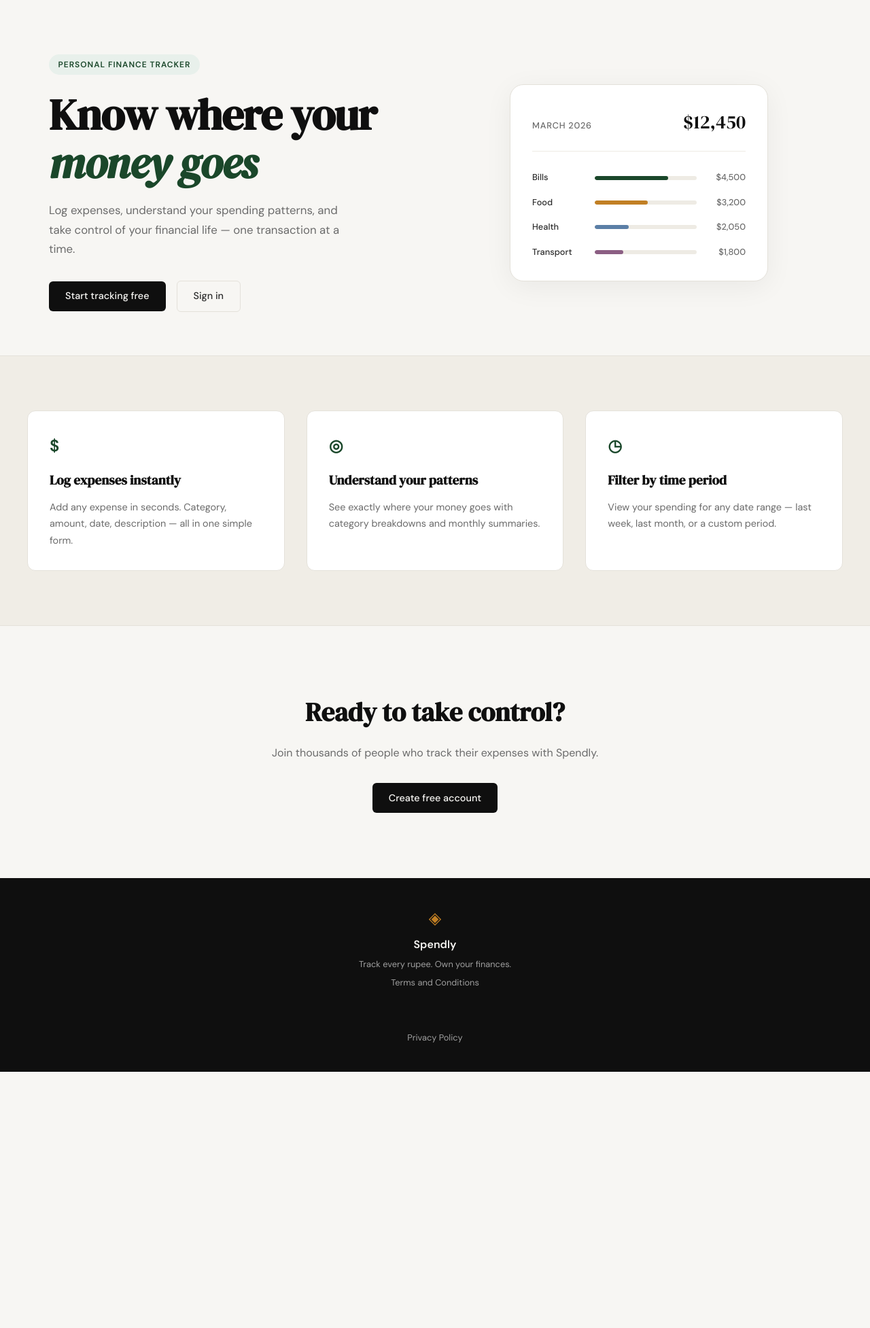
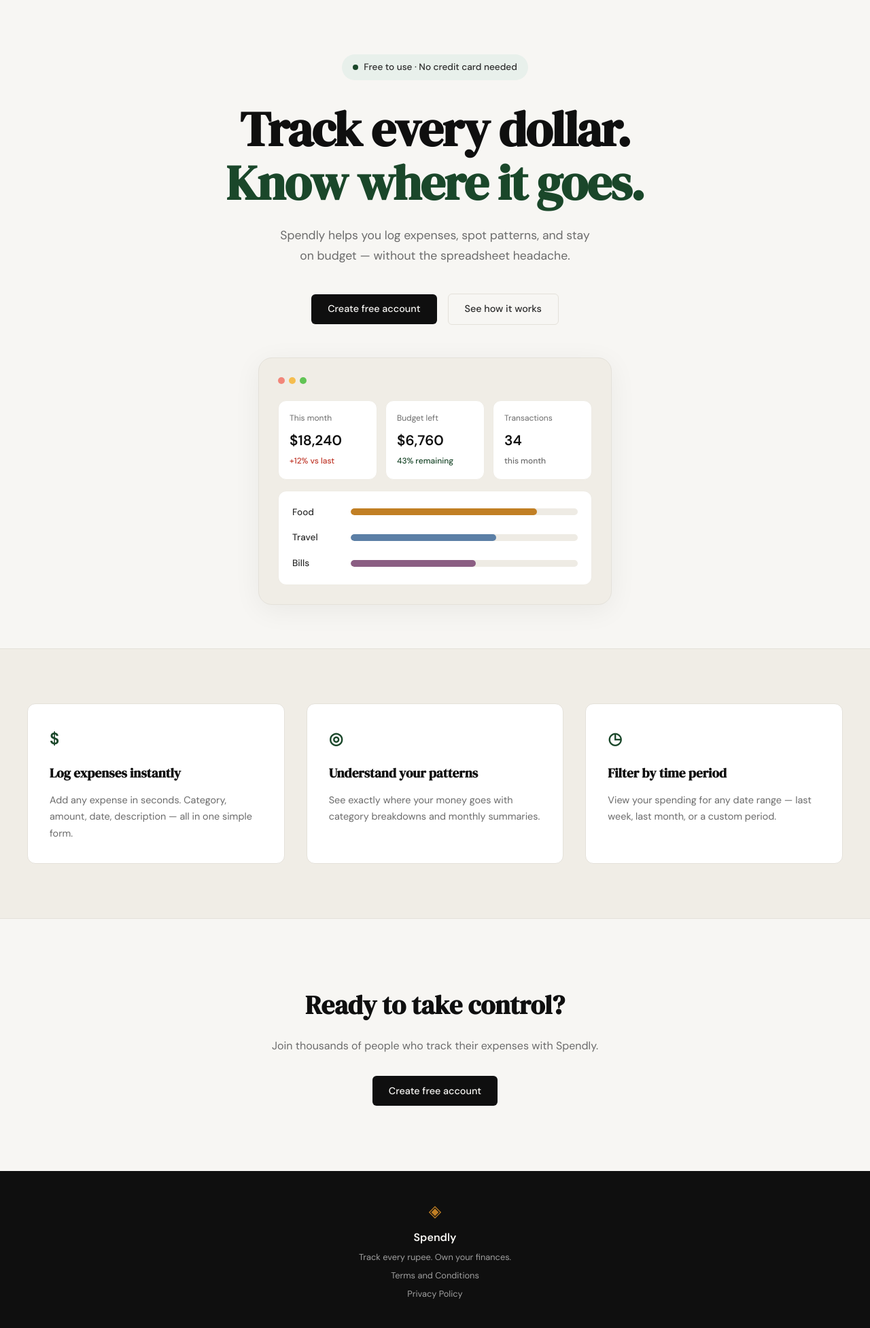
Before and after one commit to ndangol13627/expense_tracker, a Flask app: page / in a window 1280 px wide. Shown: the part 61-2015 px from the top of the page at 68% size. Before the commit the page ends 1638 px from the top, so only its background shows below. Run offline with Flask 3, Linux system fonts and the light colour scheme.

Commit message:
landing: redesign hero section to match mockup
Also tightens the footer link spacing, which used a leftover
horizontal gap value after switching to a column layout.

```diff
--- a/static/css/style.css
+++ b/static/css/style.css
@@ -125,53 +125,69 @@ a { color: inherit; text-decoration: none; }
 
 .hero {
     padding: 5rem 2rem 4rem;
-    display: grid;
-    grid-template-columns: 1fr 1fr;
-    gap: 4rem;
+    display: flex;
+    flex-direction: column;
     align-items: center;
     max-width: var(--max-width);
     margin: 0 auto;
 }
 
+.hero-inner {
+    display: flex;
+    flex-direction: column;
+    align-items: center;
+    text-align: center;
+    max-width: 640px;
+    margin-bottom: 3rem;
+}
+
 .hero-badge {
-    display: inline-block;
+    display: inline-flex;
+    align-items: center;
+    gap: 0.5rem;
     background: var(--accent-light);
-    color: var(--accent);
-    font-size: 0.75rem;
-    font-weight: 600;
-    letter-spacing: 0.08em;
-    text-transform: uppercase;
-    padding: 0.35rem 0.85rem;
+    color: var(--ink-soft);
+    font-size: 0.85rem;
+    font-weight: 500;
+    padding: 0.5rem 1rem;
     border-radius: 999px;
-    margin-bottom: 1.5rem;
+    margin-bottom: 2rem;
+}
+
+.hero-badge-dot {
+    width: 8px;
+    height: 8px;
+    border-radius: 50%;
+    background: var(--accent);
+    flex-shrink: 0;
 }
 
 .hero-title {
     font-family: var(--font-display);
-    font-size: clamp(2.5rem, 5vw, 4rem);
+    font-size: clamp(2.75rem, 6vw, 4.5rem);
     line-height: 1.1;
     letter-spacing: -0.02em;
     color: var(--ink);
-    margin-bottom: 1.25rem;
+    margin-bottom: 1.5rem;
 }
 
-.hero-title em {
-    font-style: italic;
+.hero-title-accent {
     color: var(--accent);
 }
 
 .hero-subtitle {
-    font-size: 1.05rem;
+    font-size: 1.1rem;
     color: var(--ink-muted);
     line-height: 1.7;
-    max-width: 460px;
-    margin-bottom: 2rem;
+    max-width: 480px;
+    margin-bottom: 2.5rem;
 }
 
 .hero-actions {
     display: flex;
     gap: 1rem;
     align-items: center;
+    justify-content: center;
 }
 
 /* ------------------------------------------------------------------ */
@@ -181,58 +197,99 @@ a { color: inherit; text-decoration: none; }
 .hero-visual {
     display: flex;
     justify-content: center;
+    width: 100%;
 }
 
 .mock-card {
-    background: var(--paper-card);
+    background: var(--paper-warm);
     border: 1px solid var(--border);
     border-radius: var(--radius-lg);
-    padding: 2rem;
+    padding: 1.75rem;
     width: 100%;
-    max-width: 380px;
+    max-width: 520px;
     box-shadow: 0 8px 40px rgba(0,0,0,0.06);
 }
 
-.mock-card-header {
+.mock-card-dots {
     display: flex;
-    justify-content: space-between;
-    align-items: baseline;
-    margin-bottom: 1.75rem;
-    padding-bottom: 1.25rem;
-    border-bottom: 1px solid var(--border-soft);
+    gap: 6px;
+    margin-bottom: 1.5rem;
 }
 
-.mock-label {
-    font-size: 0.8rem;
-    font-weight: 500;
-    color: var(--ink-muted);
-    text-transform: uppercase;
-    letter-spacing: 0.06em;
+.dot {
+    width: 10px;
+    height: 10px;
+    border-radius: 50%;
 }
 
-.mock-total {
-    font-family: var(--font-display);
-    font-size: 1.75rem;
+.dot-red { background: #f2867a; }
+.dot-yellow { background: #f5bd4f; }
+.dot-green { background: #61c454; }
+
+.mock-stats {
+    display: grid;
+    grid-template-columns: repeat(3, 1fr);
+    gap: 0.75rem;
+    margin-bottom: 1rem;
+}
+
+.mock-stat {
+    background: var(--paper-card);
+    border: 1px solid var(--border-soft);
+    border-radius: var(--radius-md);
+    padding: 1rem;
+    display: flex;
+    flex-direction: column;
+    gap: 0.35rem;
+}
+
+.mock-stat-label {
+    font-size: 0.75rem;
+    color: var(--ink-muted);
+}
+
+.mock-stat-value {
+    font-size: 1.3rem;
+    font-weight: 600;
     color: var(--ink);
 }
 
-.mock-bars { display: flex; flex-direction: column; gap: 1rem; }
+.mock-stat-delta {
+    font-size: 0.75rem;
+    font-weight: 500;
+}
+
+.mock-stat-down { color: var(--danger); }
+.mock-stat-up { color: var(--accent); }
+.mock-stat-neutral { color: var(--ink-muted); }
+
+.mock-bars-card {
+    background: var(--paper-card);
+    border: 1px solid var(--border-soft);
+    border-radius: var(--radius-md);
+    padding: 1.25rem;
+    display: flex;
+    flex-direction: column;
+    gap: 1rem;
+}
 
 .mock-bar-row {
-    display: grid;
-    grid-template-columns: 80px 1fr 60px;
+    display: flex;
     align-items: center;
-    gap: 0.75rem;
+    gap: 1rem;
 }
 
 .mock-cat {
-    font-size: 0.8rem;
+    width: 70px;
+    flex-shrink: 0;
+    font-size: 0.85rem;
     font-weight: 500;
     color: var(--ink-soft);
 }
 
 .mock-bar-track {
-    height: 6px;
+    flex: 1;
+    height: 10px;
     background: var(--border-soft);
     border-radius: 999px;
     overflow: hidden;
@@ -240,21 +297,13 @@ a { color: inherit; text-decoration: none; }
 
 .mock-bar {
     height: 100%;
-    background: var(--accent);
     border-radius: 999px;
     transition: width 0.6s ease;
 }
 
-.mock-bar-2 { background: var(--accent-2); }
-.mock-bar-3 { background: #5b7fa6; }
-.mock-bar-4 { background: #8b5e83; }
-
-.mock-amt {
-    font-size: 0.8rem;
-    font-weight: 500;
-    color: var(--ink-muted);
-    text-align: right;
-}
+.mock-bar-food { background: var(--accent-2); }
+.mock-bar-travel { background: #5b7fa6; }
+.mock-bar-bills { background: #8b5e83; }
 
 /* ------------------------------------------------------------------ */
 /* Buttons                                                             */
@@ -511,7 +560,7 @@ a { color: inherit; text-decoration: none; }
     font-size: 0.8rem;
     color: var(--ink-faint);
     display: flex;
-    gap: 1.25rem;
+    gap: 0.4rem;
     flex-direction: column;
     align-items: center;
 }
@@ -587,14 +636,7 @@ a { color: inherit; text-decoration: none; }
 /* ------------------------------------------------------------------ */
 
 @media (max-width: 900px) {
-    .hero {
-        grid-template-columns: 1fr;
-        text-align: center;
-    }
-
     .hero-subtitle { max-width: 100%; }
-    .hero-actions { justify-content: center; }
-    .hero-visual { display: none; }
 
     .features-inner { grid-template-columns: 1fr; }
 }
@@ -602,4 +644,8 @@ a { color: inherit; text-decoration: none; }
 @media (max-width: 600px) {
     .nav-links a:not(.nav-cta) { display: none; }
     .hero { padding: 3rem 1rem 2rem; }
+    .hero-actions { flex-direction: column; width: 100%; }
+    .hero-actions .btn-primary,
+    .hero-actions .btn-ghost { width: 100%; text-align: center; }
+    .mock-stats { grid-template-columns: 1fr; }
 }
--- a/templates/base.html
+++ b/templates/base.html
@@ -35,8 +35,8 @@
             <span class="footer-name">Spendly</span>
             <p class="footer-copy">Track every rupee. Own your finances.</p>
             <p class="footer-links">
-                <a href="/terms">Terms and Conditions</a><br>
-                <a href="#">Privacy Policy</a>
+                <a href="/terms">Terms and Conditions</a>
+                <a href="/privacy">Privacy Policy</a>
             </p>
         </div>
     </footer>
--- a/templates/landing.html
+++ b/templates/landing.html
@@ -6,55 +6,65 @@
 
 <section class="hero">
     <div class="hero-inner">
-        <div class="hero-badge">Personal Finance Tracker</div>
+        <div class="hero-badge">
+            <span class="hero-badge-dot"></span>
+            Free to use · No credit card needed
+        </div>
         <h1 class="hero-title">
-            Know where your<br>
-            <em>money goes</em>
+            Track every dollar.<br>
+            <span class="hero-title-accent">Know where it goes.</span>
         </h1>
         <p class="hero-subtitle">
-            Log expenses, understand your spending patterns,
-            and take control of your financial life —
-            one transaction at a time.
+            Spendly helps you log expenses, spot patterns, and stay
+            on budget — without the spreadsheet headache.
         </p>
         <div class="hero-actions">
-            <a href="{{ url_for('register') }}" class="btn-primary">Start tracking free</a>
-            <a href="{{ url_for('login') }}" class="btn-ghost">Sign in</a>
+            <a href="{{ url_for('register') }}" class="btn-primary">Create free account</a>
+            <a href="#" class="btn-ghost">See how it works</a>
         </div>
     </div>
     <div class="hero-visual">
         <div class="mock-card">
-            <div class="mock-card-header">
-                <span class="mock-label">March 2026</span>
-                <span class="mock-total">$12,450</span>
+            <div class="mock-card-dots">
+                <span class="dot dot-red"></span>
+                <span class="dot dot-yellow"></span>
+                <span class="dot dot-green"></span>
             </div>
-            <div class="mock-bars">
+            <div class="mock-stats">
+                <div class="mock-stat">
+                    <span class="mock-stat-label">This month</span>
+                    <span class="mock-stat-value">$18,240</span>
+                    <span class="mock-stat-delta mock-stat-down">+12% vs last</span>
+                </div>
+                <div class="mock-stat">
+                    <span class="mock-stat-label">Budget left</span>
+                    <span class="mock-stat-value">$6,760</span>
+                    <span class="mock-stat-delta mock-stat-up">43% remaining</span>
+                </div>
+                <div class="mock-stat">
+                    <span class="mock-stat-label">Transactions</span>
+                    <span class="mock-stat-value">34</span>
+                    <span class="mock-stat-delta mock-stat-neutral">this month</span>
+                </div>
+            </div>
+            <div class="mock-bars-card">
+                <div class="mock-bar-row">
+                    <span class="mock-cat">Food</span>
+                    <div class="mock-bar-track">
+                        <div class="mock-bar mock-bar-food" style="width: 82%"></div>
+                    </div>
+                </div>
+                <div class="mock-bar-row">
+                    <span class="mock-cat">Travel</span>
+                    <div class="mock-bar-track">
+                        <div class="mock-bar mock-bar-travel" style="width: 64%"></div>
+                    </div>
+                </div>
                 <div class="mock-bar-row">
                     <span class="mock-cat">Bills</span>
                     <div class="mock-bar-track">
-                        <div class="mock-bar" style="width: 72%"></div>
+                        <div class="mock-bar mock-bar-bills" style="width: 55%"></div>
                     </div>
-                    <span class="mock-amt">$4,500</span>
-                </div>
-                <div class="mock-bar-row">
-                    <span class="mock-cat">Food</span>
-                    <div class="mock-bar-track">
-                        <div class="mock-bar mock-bar-2" style="width: 52%"></div>
-                    </div>
-                    <span class="mock-amt">$3,200</span>
-                </div>
-                <div class="mock-bar-row">
-                    <span class="mock-cat">Health</span>
-                    <div class="mock-bar-track">
-                        <div class="mock-bar mock-bar-3" style="width: 33%"></div>
-                    </div>
-                    <span class="mock-amt">$2,050</span>
-                </div>
-                <div class="mock-bar-row">
-                    <span class="mock-cat">Transport</span>
-                    <div class="mock-bar-track">
-                        <div class="mock-bar mock-bar-4" style="width: 28%"></div>
-                    </div>
-                    <span class="mock-amt">$1,800</span>
                 </div>
             </div>
         </div>
```
